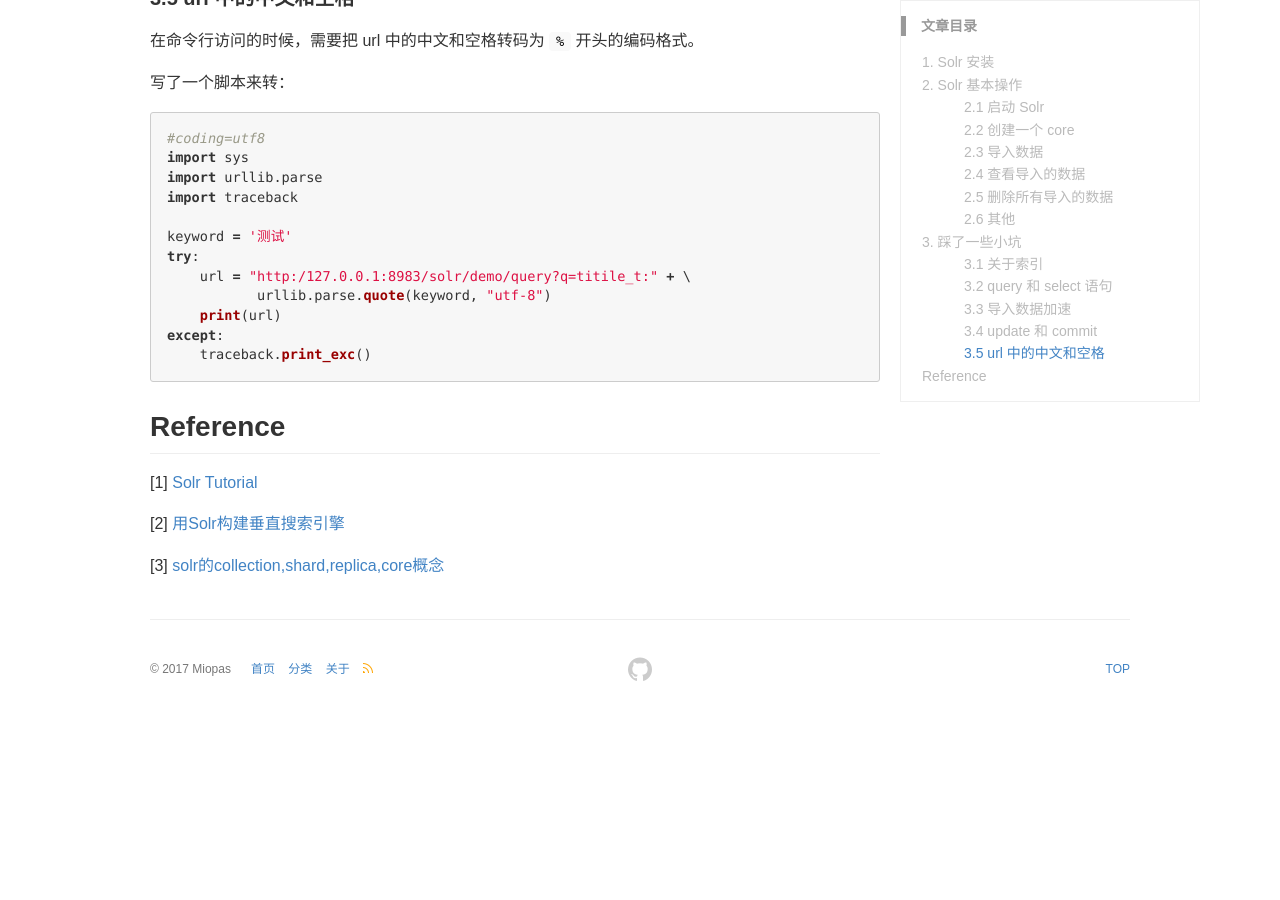
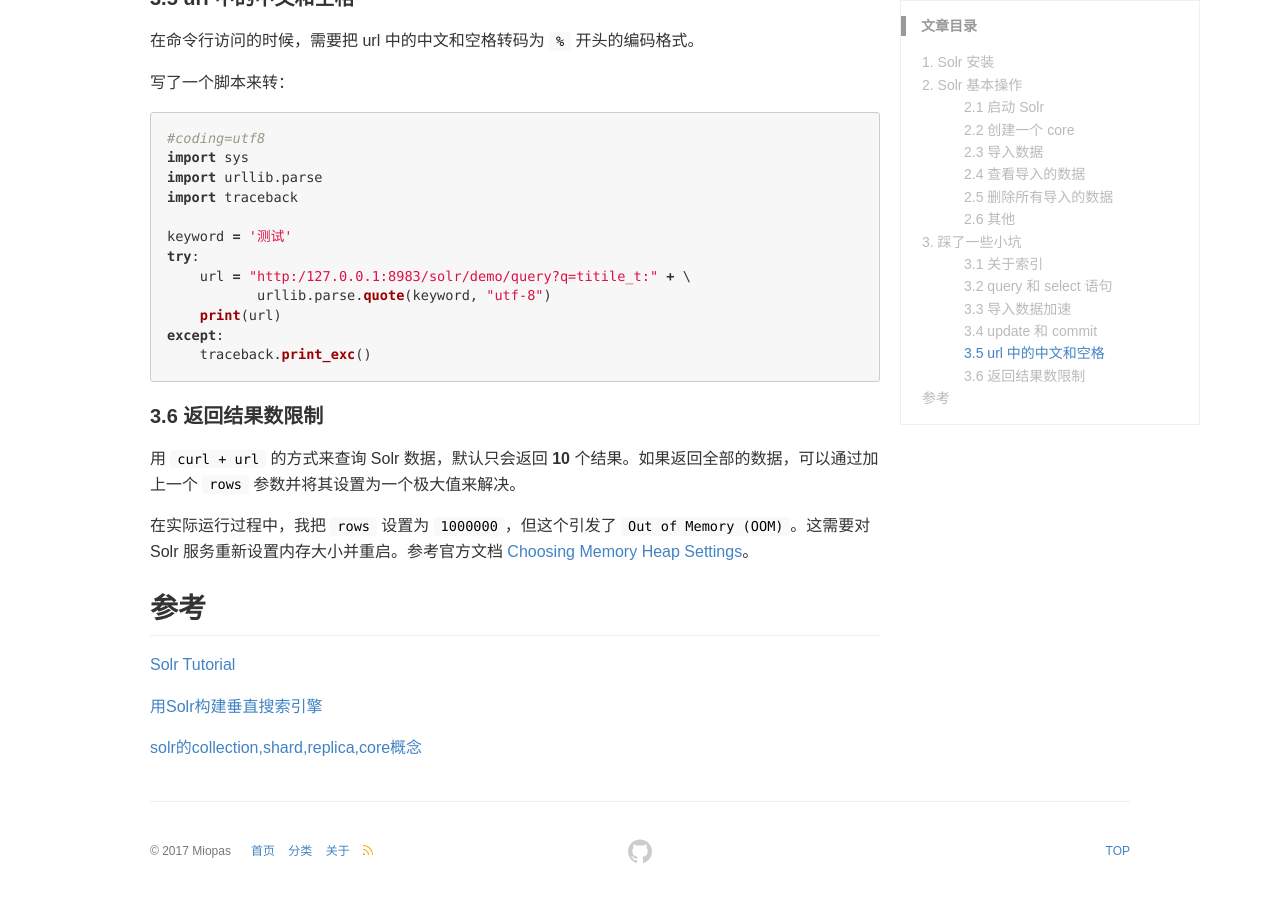
Before and after one commit to Miopas/miopas.github.io, a Jekyll site: the page built from _posts/2018-05-30-solr-01.md, in a window 1280 px wide and 900 px high, scrolled down 5182 px. Built offline with Jekyll 4.4.1, drawn with Linux system fonts in a browser that asks for light colours; before the commit the page ends 5900 px from its top, so only the background shows below that.

Commit message:
update 2018-05-30-solr-01.md

````diff
--- a/_posts/2018-05-30-solr-01.md
+++ b/_posts/2018-05-30-solr-01.md
@@ -204,9 +204,16 @@ except:
     traceback.print_exc()
 ```
 
-## Reference
-[1] [Solr Tutorial](http://yonik.com/solr-tutorial/)
+#### 3.6 返回结果数限制
 
-[2] [用Solr构建垂直搜索引擎](https://legacy.gitbook.com/book/fliaping/create-your-vertical-search-engine-with-solr/details)
+用 `curl + url` 的方式来查询 Solr 数据，默认只会返回 **10** 个结果。如果返回全部的数据，可以通过加上一个 `rows` 参数并将其设置为一个极大值来解决。
 
-[3] [solr的collection,shard,replica,core概念](https://blog.csdn.net/zhousenshan/article/details/51799567)
+在实际运行过程中，我把 `rows` 设置为 `1000000`，但这个引发了 `Out of Memory (OOM)`。这需要对 Solr 服务重新设置内存大小并重启。参考官方文档 [Choosing Memory Heap Settings](https://lucene.apache.org/solr/guide/6_6/jvm-settings.html#JVMSettings-ChoosingMemoryHeapSettings)。
+
+
+## 参考
+[Solr Tutorial](http://yonik.com/solr-tutorial/)
+
+[用Solr构建垂直搜索引擎](https://legacy.gitbook.com/book/fliaping/create-your-vertical-search-engine-with-solr/details)
+
+[solr的collection,shard,replica,core概念](https://blog.csdn.net/zhousenshan/article/details/51799567)
````
